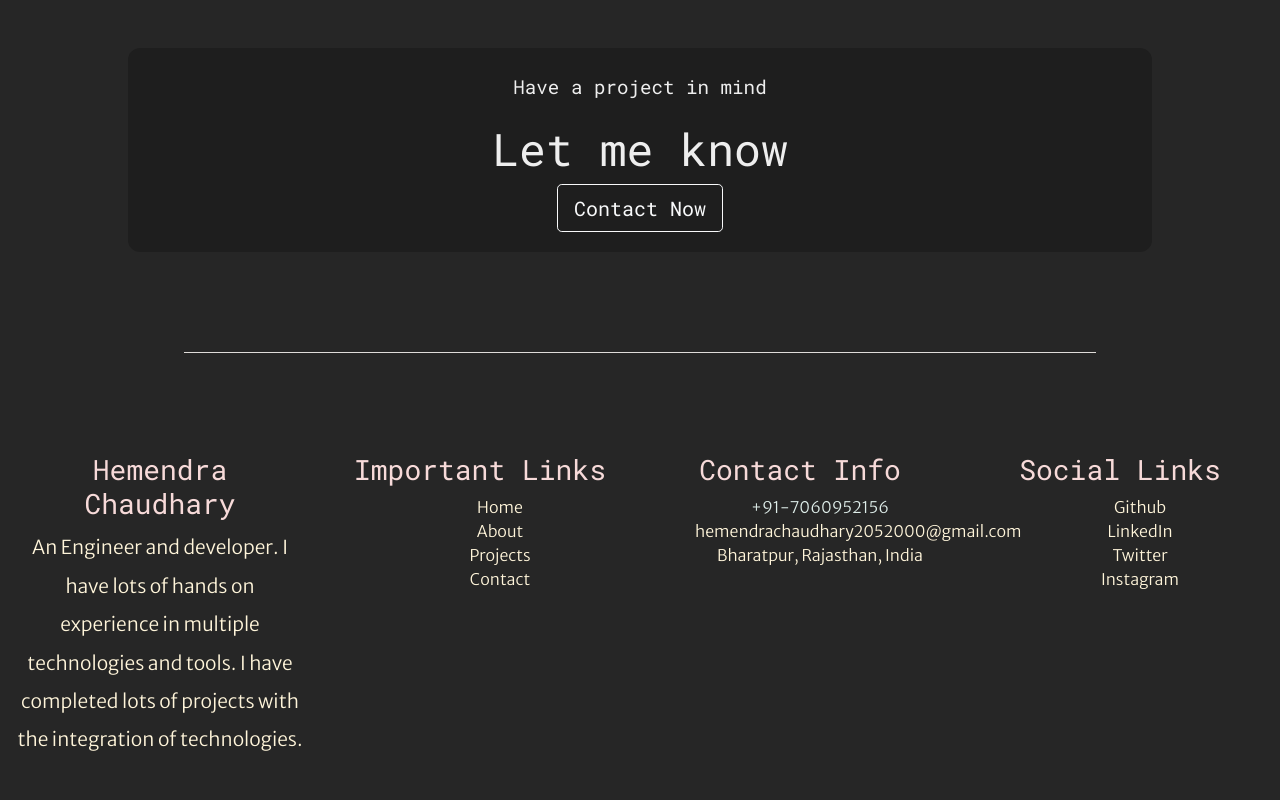
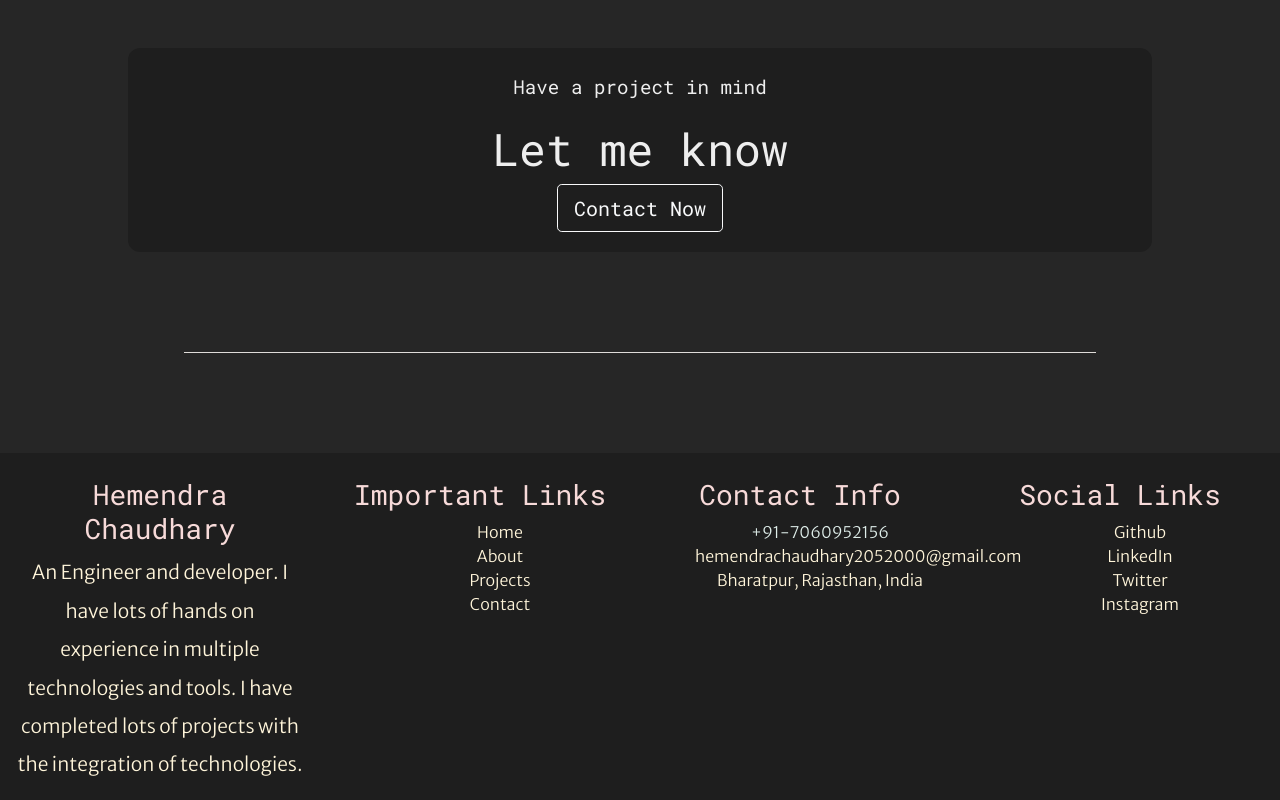
Before and after one commit to Hemendra05/personalSite, a plain HTML site: page index.html in a window 1280 px wide. Shown: the part 5204-6004 px from the top of the page. Before the commit the page ends 5979 px from the top, so only its background shows below. Drawn offline with nearby package versions, Linux system fonts and the light colour scheme.

Commit message:
add background color in bottom container

```diff
--- a/index.html
+++ b/index.html
@@ -312,7 +312,7 @@
 
   <section id="Bottom-container">
     <div class="container-fluid bottom-container">
-      <div class="row">
+      <div class="row bottom-content">
         <div class="col-lg-3 col-sm-12">
           <h3 class="heading">Hemendra Chaudhary</h3>
           <p style="color: #FFF5DA;">An Engineer and developer. I have lots of hands on experience in multiple technologies and tools. I have completed lots of projects with the integration of technologies.</p>
--- a/styles/style.css
+++ b/styles/style.css
@@ -81,6 +81,9 @@ a:hover, a:focus, a:active  {
   }
   .org {
     font-size: 1.5rem;
+  }
+  .nav-link {
+    font-size: 1.7rem;
   }
 
 }
@@ -220,3 +223,13 @@ a:hover, a:focus, a:active  {
   color: #EEEEEE;
   margin-top: 0;
 }
+
+/* Bottom Container */
+
+.bottom-container {
+  background-color: #1E1E1E;
+}
+
+.bottom-content {
+  padding-top: 2%
+}
```
